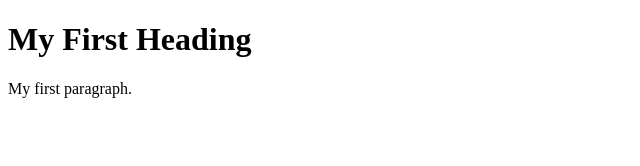
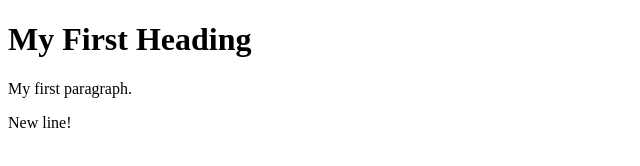
Before and after one commit to Katarzyna-Pocztowska/Katarzyna-Pocztowska.github.io, a plain HTML site: page index.html in a window 1280 px wide. Shown: the full height of the page, 0-640 px from the left. Drawn offline with Linux system fonts and the light colour scheme.

Commit message:
Updated index.html with a new line

```diff
--- a/index.html
+++ b/index.html
@@ -5,6 +5,7 @@
 <h1>My First Heading</h1>
 
 <p>My first paragraph.</p>
+<p> New line!</p>
 
 </body>
 </html>
```
